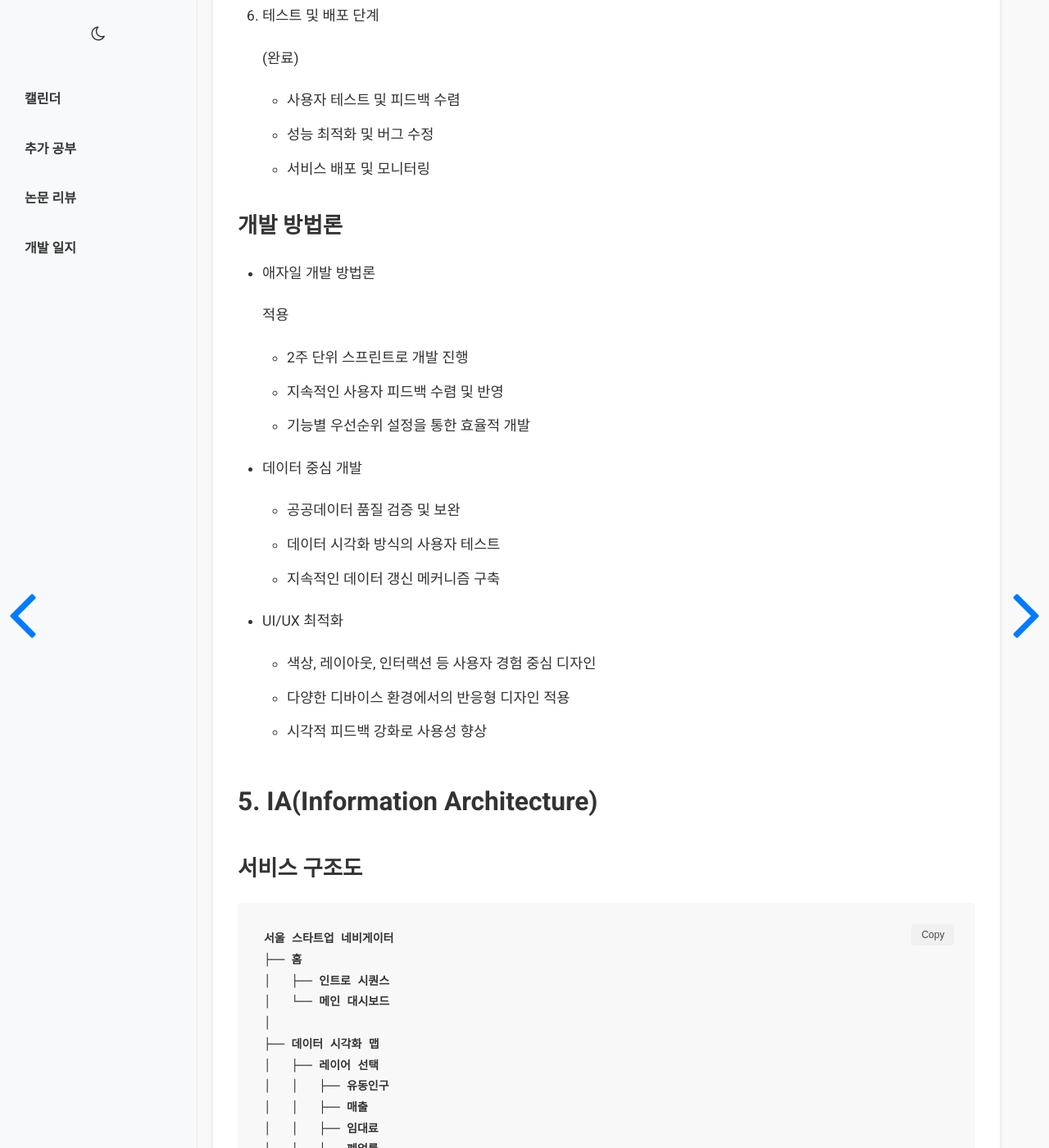
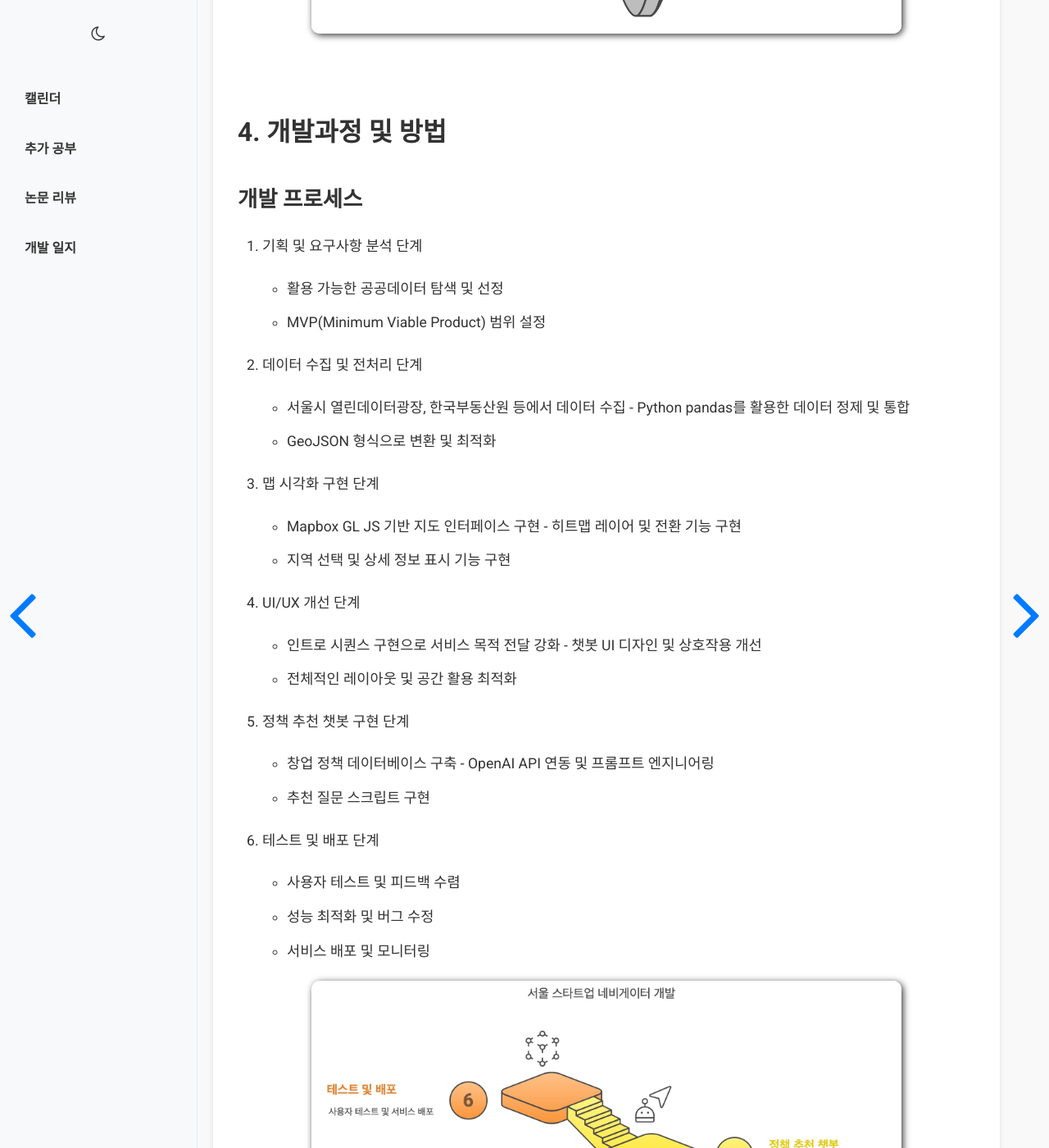
Before and after one commit to ardkyer/ardkyer.github.io, a Jekyll site: the page built from _dev_logs/2025-05-06- 서울경진대회_사업계획서.markdown, in a window 1280 px wide and 1400 px high, scrolled down 6188 px. Shown: the whole window at 82% size. Built offline with Jekyll 4.4.1, drawn with Linux system fonts in a browser that asks for light colours; nearby versions of some CDN libraries; comment, search, counter and statistics services are not loaded; some of the changed text lies outside the part shown.

Commit message:
Add blog post

````diff
--- a/_dev_logs/2025-05-06- 서울경진대회_사업계획서.markdown
+++ b/_dev_logs/2025-05-06- 서울경진대회_사업계획서.markdown
@@ -5,12 +5,6 @@ date: 2025-05-06
 typora-root-url: ../
 image_style: "max-width:80%; display:block; margin:1em auto; border-radius:10px; box-shadow:2px 2px 8px rgba(0,0,0,0.8);"
 ---
-
-
-
-
-
-
 
 # 서울 스타트업 네비게이터 상세기획서
 
@@ -30,6 +28,12 @@ image_style: "max-width:80%; display:block; margin:1em auto; border-radius:10px;
 
 1. **데이터 시각화 맵**: 서울시 지도 위에 상권 데이터를 히트맵 형태로 시각화하여 직관적인 비교가 가능
 2. **창업 정책 AI 어드바이저**: LLM 기반 대화형 인터페이스를 통해 창업 정책 및 지원 정보를 개인화된 방식으로 제공
+
+이 서울 스타트업 네비게이터는 예비 창업자들에게 데이터 기반의 의사결정 도구를 제공함으로써, 창업의 성공 확률을 높이고 지역 경제 활성화에 기여하는 것을 목표로 합니다. 공공데이터의 가치를 극대화하고 AI 기술을 접목하여 사용자 친화적인 서비스를 구축함으로써, 창업 생태계의 정보 비대칭성 문제를 해소하고자 합니다.
+
+![image-20250506041726757](/assets/img/image-20250506041726757.png)
+
+<br>
 
 ## 2. 출품작 핵심내용(공공데이터 활용 적정성, 구체성, 실현가능성, 기술성 등)
 
@@ -72,46 +76,27 @@ image_style: "max-width:80%; display:block; margin:1em auto; border-radius:10px;
 - **맞춤형 추천**: 사용자의 업종, 지역, 창업 단계 등을 고려한 맞춤형 정책 추천
 - **추가 정보 제공**: 관련 기관 웹사이트 링크 및 연락처 제공
 
+![image-20250506042158308](/assets/img/image-20250506042158308.png)
+
 ### 실현가능성 및 기술성
 
 #### 기술 스택
 
-- **프론트엔드**: React.js, Mapbox GL JS, D3.js
-- **백엔드**: Node.js, Express
+- **프론트엔드**: React.js, Mapbox GL JS
 - **AI 모델**: OpenAI GPT 모델 (정책 추천 챗봇용)
 - **데이터 처리**: Python (pandas, GeoPandas 활용)
 
-#### 구현 난이도 및 해결 방안
-
-- 데이터 정제 과정
-
-  : 다양한 출처의 공공데이터를 단일 형식으로 변환하는 과정에서의 어려움
-
-  - 해결: Python 데이터 전처리 파이프라인 구축, 지오코딩 및 공간 보간 기법 활용
-
-- 히트맵 렌더링 성능
-
-  : 대량의 지리 데이터 처리 시 웹 브라우저 성능 이슈
-
-  - 해결: 데이터 클러스터링 및 LOD(Level of Detail) 기법 적용, WebGL 활용
-
-- LLM 응답 정확성
-
-  : 정책 정보 제공 시 최신성 및 정확성 확보
-
-  - 해결: 정기적인 데이터 업데이트 및 json 데이터베이스 구축
+<br>
 
 ## 3. 기존 서비스와 차별점(독창성)
 
 ### 기존 서비스 분석
 
-1. 서울 상권분석 서비스
-   - 단순 통계 위주의 정보 제공, 직관적인 시각화 부족
+1. 서울시 상권분석서비스
    - 창업 정책 정보와의 연계성 부재
 2. 창업넷, K-스타트업 등 정책 정보 포털
-   - 방대한 정보 제공으로 검색 및 필터링이 어려움
+   - 방대하고 파편화되어있는 정보 제공으로 검색 및 필터링이 어려움
    - 상권 데이터와의 통합적 분석 부재
-   - 개인화된 추천 기능 미흡
 3. 상업용 상권분석 솔루션
    - 높은 구독료로 예비 창업자 접근성 제한
    - 데이터 갱신 주기가 길어 최신 정보 반영 미흡
@@ -131,135 +116,62 @@ image_style: "max-width:80%; display:block; margin:1em auto; border-radius:10px;
    - 무료 웹 서비스로 모든 예비 창업자의 접근성 확보
    - 공공데이터 활용을 통한 지속적인 정보 갱신 및 투명성 확보
 
+![image-20250506042600558](/assets/img/image-20250506042600558.png)
+
+<br>
+
 ## 4. 개발과정 및 방법
 
 ### 개발 프로세스
 
 1. 기획 및 요구사항 분석 단계
 
-
-
-   (완료)
-
-   - 예비 창업자 및 관련 기관 인터뷰를 통한 니즈 파악
    - 활용 가능한 공공데이터 탐색 및 선정
    - MVP(Minimum Viable Product) 범위 설정
 
 2. 데이터 수집 및 전처리 단계
 
-
-
-   (완료)
-
    - 서울시 열린데이터광장, 한국부동산원 등에서 데이터 수집
-   - Python pandas를 활용한 데이터 정제 및 통합
+- Python pandas를 활용한 데이터 정제 및 통합
    - GeoJSON 형식으로 변환 및 최적화
 
 3. 맵 시각화 구현 단계
 
-
-
-   (완료)
-
    - Mapbox GL JS 기반 지도 인터페이스 구현
-   - 히트맵 레이어 및 전환 기능 구현
+- 히트맵 레이어 및 전환 기능 구현
    - 지역 선택 및 상세 정보 표시 기능 구현
 
 4. UI/UX 개선 단계
 
-
-
-   (완료)
-
    - 인트로 시퀀스 구현으로 서비스 목적 전달 강화
-   - 챗봇 UI 디자인 및 상호작용 개선
+- 챗봇 UI 디자인 및 상호작용 개선
    - 전체적인 레이아웃 및 공간 활용 최적화
 
 5. 정책 추천 챗봇 구현 단계
 
-
-
-   (완료)
-
    - 창업 정책 데이터베이스 구축
-   - OpenAI API 연동 및 프롬프트 엔지니어링
+- OpenAI API 연동 및 프롬프트 엔지니어링
    - 추천 질문 스크립트 구현
 
 6. 테스트 및 배포 단계
-
-
-
-   (완료)
 
    - 사용자 테스트 및 피드백 수렴
    - 성능 최적화 및 버그 수정
    - 서비스 배포 및 모니터링
 
-### 개발 방법론
+![image-20250506042719909](/assets/img/image-20250506042719909.png)
 
-- 애자일 개발 방법론
-
-
-
-  적용
-
-  - 2주 단위 스프린트로 개발 진행
-  - 지속적인 사용자 피드백 수렴 및 반영
-  - 기능별 우선순위 설정을 통한 효율적 개발
-
-- 데이터 중심 개발
-
-  - 공공데이터 품질 검증 및 보완
-  - 데이터 시각화 방식의 사용자 테스트
-  - 지속적인 데이터 갱신 메커니즘 구축
-
-- UI/UX 최적화
-
-  - 색상, 레이아웃, 인터랙션 등 사용자 경험 중심 디자인
-  - 다양한 디바이스 환경에서의 반응형 디자인 적용
-  - 시각적 피드백 강화로 사용성 향상
+<br>
 
 ## 5. IA(Information Architecture)
 
 ### 서비스 구조도
 
-```
-서울 스타트업 네비게이터
-├── 홈
-│   ├── 인트로 시퀀스
-│   └── 메인 대시보드
-│
-├── 데이터 시각화 맵
-│   ├── 레이어 선택
-│   │   ├── 유동인구
-│   │   ├── 매출
-│   │   ├── 임대료
-│   │   └── 폐업률
-│   └── 지역 상세 정보
-│       ├── 선택 지역 데이터 요약
-│       └── 지역별 추천 업종
-│
-└── 창업 정책 AI 어드바이저
-    ├── 대화형 챗봇 인터페이스
-    │   ├── 추천 질문 목록
-    │   └── 사용자 질의 입력
-    └── 정책 정보 제공
-        ├── 맞춤형 정책 추천
-        ├── 지원 기관 정보
-        └── 추가 자료 링크
-```
+![image-20250506042903054](/assets/img/image-20250506042903054.png)
 
 ### 데이터 흐름도
 
-```
-공공데이터 소스 → 데이터 수집 및 전처리 → 데이터베이스 저장
-                                       ↓
-사용자 요청 → 프론트엔드 인터페이스 ← 데이터 API 서비스
-       ↓                  ↑
-  사용자 인터랙션     시각화 결과
-       ↓                  ↑
-  사용자 질의 → LLM 처리 → 정책 추천
-```
+![image-20250506043737352](/assets/img/image-20250506043737352.png)
 
 ### 화면 구성 및 사용자 경로
 
@@ -280,20 +192,27 @@ image_style: "max-width:80%; display:block; margin:1em auto; border-radius:10px;
    - 추천 질문 선택 또는 직접 질문 입력
    - 답변 확인 및 추가 질의 진행
 
+![image-20250506043846963](/assets/img/image-20250506043846963.png)
+
+
+
+<br>
+
 ## 6. 출품작의 창업(사업화, 시장성), 매출 발생 및 투자가능성(발전가능성)
 
 ### 시장 분석
 
 **타겟 사용자**
 
-- 주요 타겟: 서울 지역 예비 창업자 (20-40대)
+- 주요 타겟: 서울 지역 예비 창업자
 - 부가 타겟: 상권 분석가, 창업 컨설턴트, 부동산 중개업자
 
 **시장 규모**
 
-- 서울 지역 연간 신규 창업자 수: 약 8만명 (2024년 기준)
+- 서울 지역 연간 신규 창업자 수: 약 8만명이상
 - 창업 지원 및 컨설팅 시장: 약 3,000억원 규모
-- 상권 분석 솔루션 시장: 약 500억원 규모
+
+![image-20250506053023667](/assets/img/image-20250506053023667.png)
 
 ### 사업화 전략
 
@@ -305,20 +224,15 @@ image_style: "max-width:80%; display:block; margin:1em auto; border-radius:10px;
 2. 기관 파트너십
    - 지자체 및 창업지원기관 대상 맞춤형 대시보드 제공
    - 연간 라이센스 방식: 기관당 500-1,000만원
-3. API 서비스
-   - 상권 데이터 및 정책 정보 API 제공
-   - 사용량 기반 과금: 10만원/월부터
-4. 맞춤형 분석 보고서
-   - 특정 지역/업종에 대한 심층 분석 보고서 제공
-   - 보고서당 30-50만원
+
+![image-20250506044017095](/assets/img/image-20250506044017095.png)
 
 ### 투자 가능성 및 확장 계획
 
 **초기 투자 유치 계획**
 
-- 서비스 출시 후 6개월 내 시드 투자 유치 목표 (2-3억원)
+- 서비스 출시 후 6개월 내 시드 투자 유치 목표
 - 창업지원 프로그램 및 엑셀러레이터 지원 활용
-- 트랙션 확보 후 Series A 유치 계획 (10억원 규모)
 
 **확장 및 발전 가능성**
 
@@ -336,22 +250,31 @@ image_style: "max-width:80%; display:block; margin:1em auto; border-radius:10px;
    - 창업 교육 및 멘토링 플랫폼
    - 상권 내 매물 정보 연계
 
+
+
+![image-20250506044158465](/assets/img/image-20250506044158465.png)
+
 ### ROI 및 성장 전망
 
 **예상 사용자 수**
 
-- 출시 1년 차: 월간 활성 사용자 5,000명
-- 출시 3년 차: 월간 활성 사용자 30,000명
+- 출시 1년 차: 월간 활성 사용자 2,000명
+- 출시 3년 차: 월간 활성 사용자 10,000명
 
 **매출 예상**
 
-- 출시 1년 차: 연매출 1억원
-- 출시 3년 차: 연매출 10억원
+- 출시 1년 차: 연매출 3천만원
+- 출시 3년 차: 연매출 1억원
 
 **수익성 전망**
 
 - 손익분기점: 출시 후 18개월 내 달성 예상
+
 - 영업이익률: 3년 차 기준 25% 목표
+
+  ![image-20250506044509935](/assets/img/image-20250506044509935.png)
+
+  <br>
 
 ## 7. 개발 툴 및 참고문헌
 
@@ -364,12 +287,6 @@ image_style: "max-width:80%; display:block; margin:1em auto; border-radius:10px;
 - 데이터 시각화: D3.js, Chart.js
 - UI 구성: Tailwind CSS, Ant Design
 
-**백엔드**
-
-- 언어/프레임워크: Node.js, Express
-- 데이터베이스: MongoDB
-- API 설계: RESTful API, GraphQL
-
 **AI/ML**
 
 - LLM: OpenAI GPT-3.5 Turbo
@@ -379,16 +296,9 @@ image_style: "max-width:80%; display:block; margin:1em auto; border-radius:10px;
 **개발 도구**
 
 - 버전 관리: Git, GitHub
-- 배포: Vercel, AWS
-- 협업: Figma, Notion
-- 테스트: Jest, Cypress
+- 배포: Vercel
 
 ### 참고문헌 및 데이터 출처
-
-**학술 자료**
-
-1. 김영준 (2023). "데이터 기반 상권 분석 모델의 정확성 연구". 한국창업학회지, 18(2), 45-67.
-2. 박지원 (2024). "AI 기반 창업 지원 시스템의 효과성 분석". 벤처창업연구, 19(1), 112-130.
 
 **기술 문서**
 
@@ -402,13 +312,3 @@ image_style: "max-width:80%; display:block; margin:1em auto; border-radius:10px;
 3. 서울 열린데이터광장 (2024). 서울시 생활인구 정보. https://data.seoul.go.kr/dataList/OA-15379/S/1/datasetView.do
 4. 한국부동산원 (2024). 상업용부동산 임대동향조사. https://www.reb.or.kr/r-one/portal/stat/easyStatPage/T248223134698125.do
 5. 서울 열린데이터광장 (2022). 서울시 자치구 폐업률 데이터. https://data.seoul.go.kr/dataList/DT201015011/S/2/datasetView.do
-
-**관련 보고서**
-
-1. 중소벤처기업부 (2024). 2024 창업지원정책 종합안내서.
-2. 서울산업진흥원 (2024). 서울시 상권변화 보고서.
-3. 한국창업진흥원 (2023). 창업 성공요인 분석 보고서.
-
-------
-
-이 서울 스타트업 네비게이터는 예비 창업자들에게 데이터 기반의 의사결정 도구를 제공함으로써, 창업의 성공 확률을 높이고 지역 경제 활성화에 기여하는 것을 목표로 합니다. 공공데이터의 가치를 극대화하고 AI 기술을 접목하여 사용자 친화적인 서비스를 구축함으로써, 창업 생태계의 정보 비대칭성 문제를 해소하고자 합니다.
````
Also changed, not shown: other parts of _dev_logs/2025-05-06- 서울경진대회_사업계획서.markdown (+5 -1 lines), _dev_logs/2025-04-25- 공공데이터공모전_사업계획서.markdown (+32 -22 lines), assets/img/image-20250506041555201.png (added), assets/img/image-20250506041726757.png (added), assets/img/image-20250506042158308.png (added), assets/img/image-20250506042600558.png (added), assets/img/image-20250506042719909.png (added), assets/img/image-20250506042903054.png (added), assets/img/image-20250506043737352.png (added), assets/img/image-20250506043846963.png (added), assets/img/image-20250506044017095.png (added), assets/img/image-20250506044158465.png (added), assets/img/image-20250506044509935.png (added), assets/img/image-20250506053023667.png (added), 3 other files.
